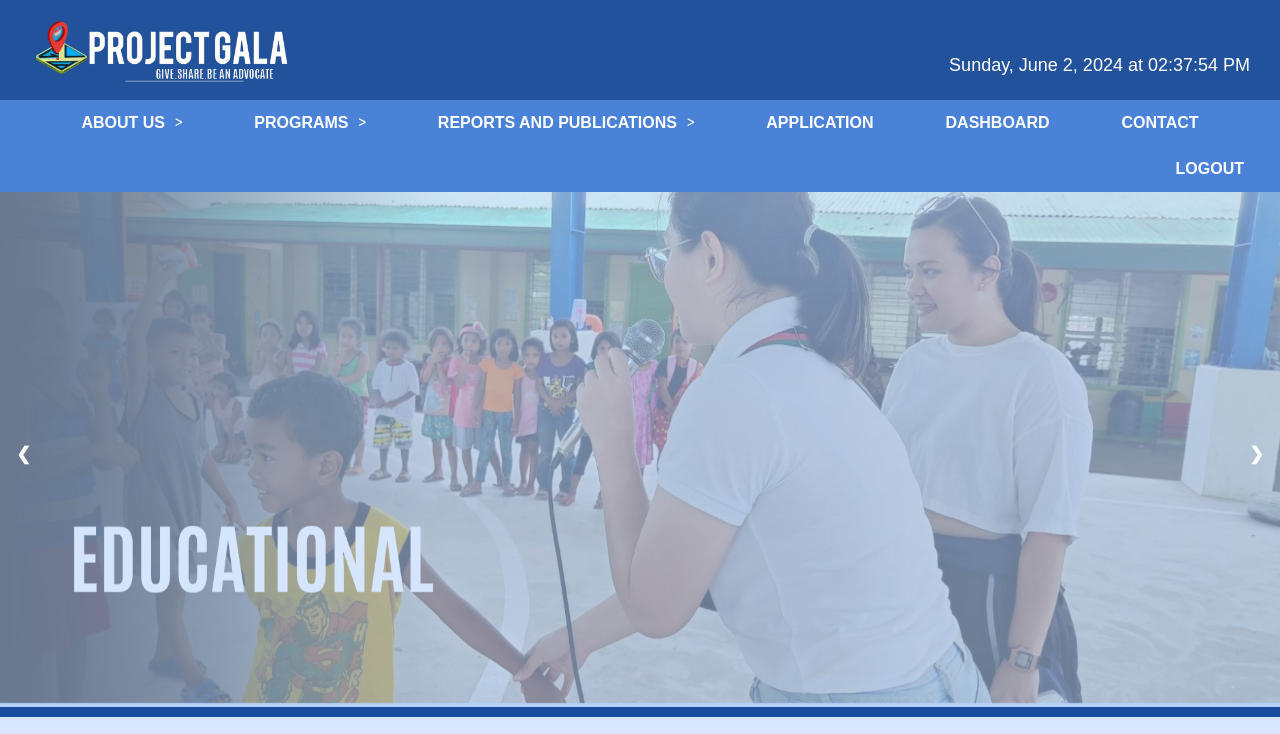
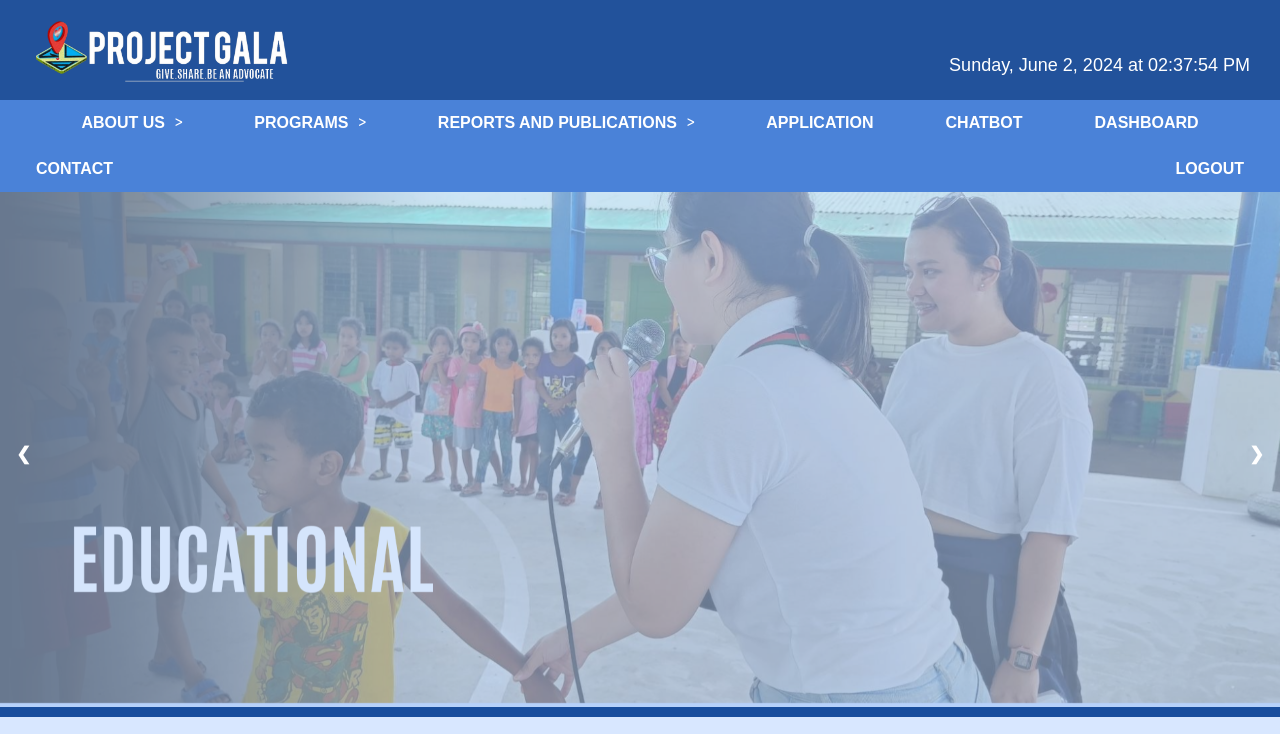
Before and after one commit to joehannaC/Project-GALA, a plain HTML site: page UI/home.html in a window 1280 px wide. Shown: the top 734 px of the page. Drawn offline with Linux system fonts and the light colour scheme.

Commit message:
Update home.html

```diff
--- a/UI/home.html
+++ b/UI/home.html
@@ -44,6 +44,7 @@
                 </div>
             </li>
             <li><a href="#">APPLICATION</a></li>
+            <li><a href="#">CHATBOT</a></li>
             <li><a href="#">DASHBOARD</a></li>
             <li><a href="#">CONTACT</a></li>
             <li class="logout"><a href="#logout">LOGOUT</a></li>
```
